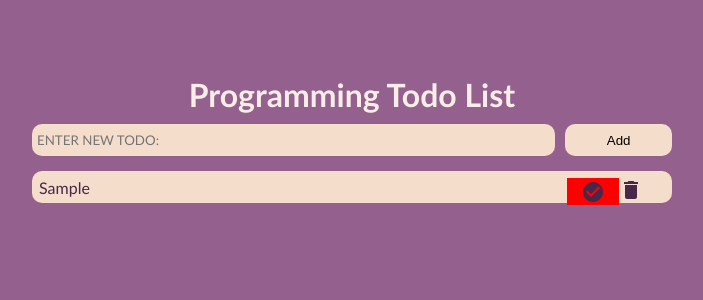
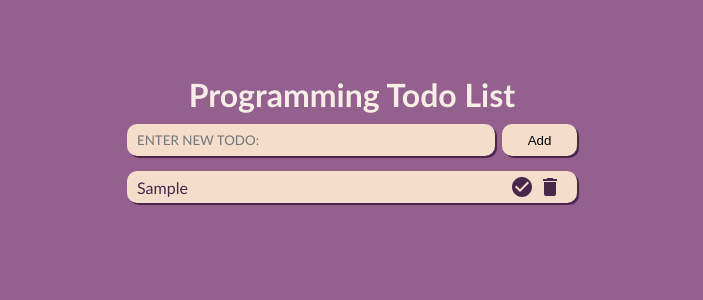
Before and after one commit to koreylombardi17/programming-todo-list, a React (Create React App) app in the folder react-projects/programming-todo-list/programming-todo-list/: page / in a window 1280 px wide. Both pictures are taken after typing "Sample" into the empty fields and a click on the button "Add". Shown: the top 300 px of the page, without its empty margins (288-991 px from the left). Built offline with nearby package versions, Linux system fonts and the light colour scheme.

Commit message:
Finished Syling

```diff
--- a/react-projects/programming-todo-list/programming-todo-list/src/App.css
+++ b/react-projects/programming-todo-list/programming-todo-list/src/App.css
@@ -4,6 +4,7 @@
   --sand: #f4decb;
   --shell: #f8eee7;
   --border-radius: 10px;
+  --box-shadow: 2px 2px #49274a;
 }
 
 *,
@@ -13,7 +14,6 @@
 }
 
 /* TODO : style box-shadow */
-/* TODO: Make text input the same size as todo entries */
 
 body {
   background-color: var(--grape);
@@ -33,11 +33,18 @@ input {
 .center-todo-list {
   margin: auto;
   width: 50vw;
+  max-width: 450px;
   height: 80vw;
 }
 
 .center-text {
   text-align: center;
+}
+
+.center-vertically {
+  display: flex;
+  align-items: center;
+  height: 100%;
 }
 
 .full-width {
@@ -58,9 +65,9 @@ input {
 /* Todo */
 .todo-item-container-display {
   display: grid;
-  grid-template-columns: 10fr 1fr 1fr;
+  grid-template-columns: 13fr 1fr 1fr;
   margin: 5px 0 5px 0;
-  padding: 7px 0 0 7px;
+  padding: 0 10px 0 10px;
   height: 2rem;
   border-radius: var(--border-radius);
 }
@@ -68,17 +75,11 @@ input {
 .todo-item-container-style {
   background-color: var(--sand);
   color: var(--eggplant);
+  box-shadow: var(--box-shadow);
 }
 
 .completed {
   text-decoration: line-through;
-}
-
-.center-icon-vertically {
-  display: flex;
-  align-items: center;
-  background-color: red;
-  height: 100%;
 }
 
 .center-icon-vertically svg {
@@ -98,7 +99,7 @@ input {
 }
 
 .new-todo-form-container input {
-  padding: 0 0 0 5px;
+  padding: 0 0 0 10px;
 }
 
 .new-todo-form-container input,
@@ -108,4 +109,5 @@ button {
   width: 98%;
   height: 2rem;
   border-radius: var(--border-radius);
+  box-shadow: var(--box-shadow);
 }
--- a/react-projects/programming-todo-list/programming-todo-list/src/components/Todo.js
+++ b/react-projects/programming-todo-list/programming-todo-list/src/components/Todo.js
@@ -20,11 +20,15 @@ const Todo = ({ todo, todos, setTodos }) => {
 
   return (
     <div className="todo-item-container-display todo-item-container-style">
-      <div className={`${todo.isComplete ? "completed" : ""}`}>{todo.text}</div>
-      <div className="center-icon-vertically">
+      <div
+        className={`center-vertically ${todo.isComplete ? "completed" : ""}`}
+      >
+        {todo.text}
+      </div>
+      <div className="center-vertically">
         <CheckCircleIcon onClick={completeTodoHandler}></CheckCircleIcon>
       </div>
-      <div>
+      <div className="center-vertically">
         <DeleteIcon onClick={deleteTodoHandler}></DeleteIcon>
       </div>
     </div>
```
